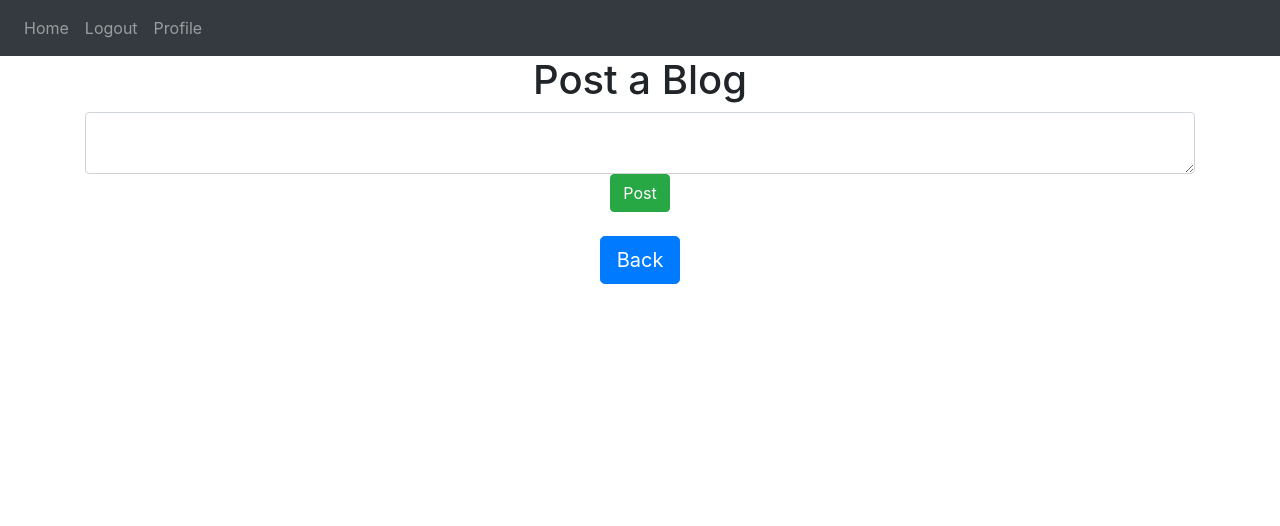
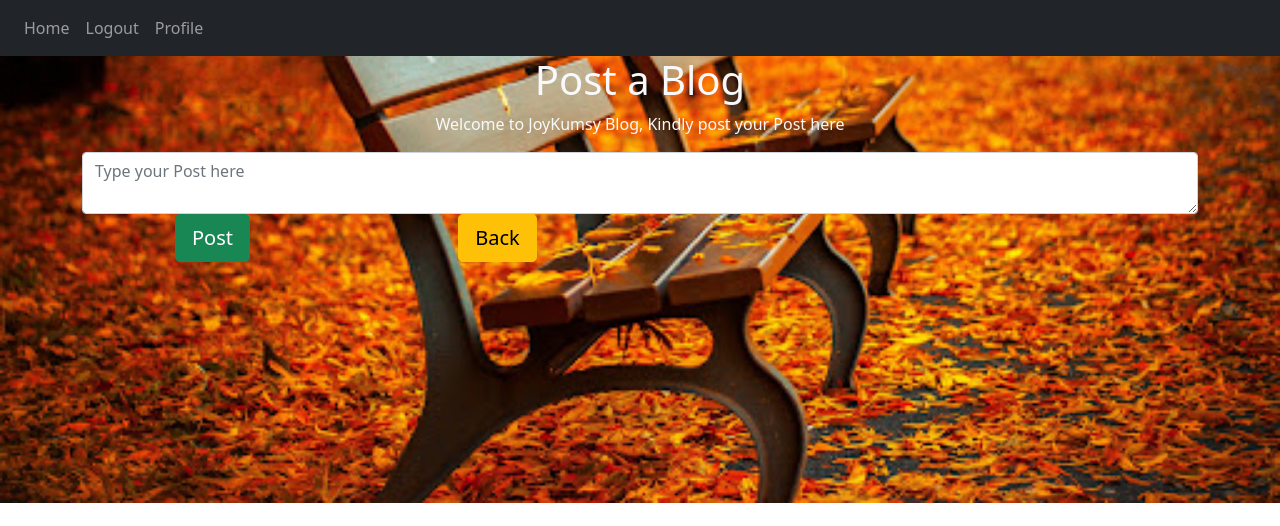
Before and after one commit to JoeGakumo21/Personal-Blog, a Flask app: page /create-post in a window 1280 px wide. Shown: the top 526 px of the page. Run offline with Flask 2, Linux system fonts and the light colour scheme; the visitor is signed in with stand-in values (Sample User, id 1); data comes from the database, SQL or seed files in the repository; some libraries are stand-ins or nearby versions.

Commit message:
added images and more styling

```diff
--- a/app/templates/create_post.html
+++ b/app/templates/create_post.html
@@ -1,14 +1,30 @@
 {% extends "base.html" %}
 {% block title%}{% endblock %}
 {% block content %}
-<h1 align=center>Post a Blog</h1>
+<link href="https://cdn.jsdelivr.net/npm/bootstrap@5.0.2/dist/css/bootstrap.min.css" rel="stylesheet" integrity="sha384-EVSTQN3/azprG1Anm3QDgpJLIm9Nao0Yz1ztcQTwFspd3yD65VohhpuuCOmLASjC" crossorigin="anonymous">
+<style>
+    body {
+        background: url("{{url_for('static',filename='images/chair.jpg')}}") center/cover no-repeat;
+    }
+</style>
+<h1 align=center class="text-light">Post a Blog</h1>
+<p class="text-light text-center">Welcome to JoyKumsy Blog, Kindly post your Post here</p>
 <form method="POST">
-    <textarea name="text" id="text" class="form-control"></textarea>
-    <div align=center>
-        <button type="submit" class="btn btn-success">Post</button>
+    <textarea name="text" id="text" class="form-control" placeholder="Type your Post here"></textarea>
+
+    <div class="row">
+        <div class="col-3">
+            <div align=center>
+                <button type="submit" class="btn btn-success btn-lg">Post</button>
+            </div>
+        </div>
+        <div class="col-3">
+            <div align='center'>
+                <a href="{{url_for('main.home')}}"><button type="button" class="btn btn-lg btn-warning btn-lg">Back</button></a>
+            </div>
+        </div>
     </div>
+
 </form><br>
-<div align='center'>
-    <a href="{{url_for('main.home')}}"><button type="button" class="btn btn-lg btn-primary">Back</button></a>
-</div>
+
 {% endblock %}
```
Also changed, not shown: app/templates/index.html (+42 -38 lines), app/static/images/background.jpg (added), app/static/images/chair.jpg (added).
